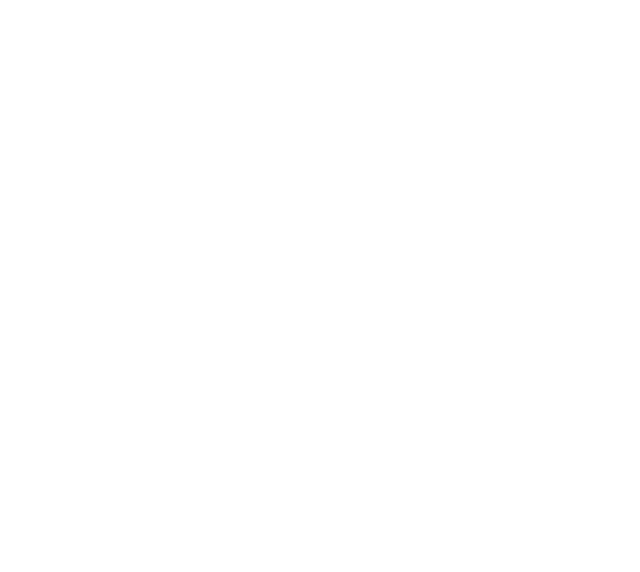
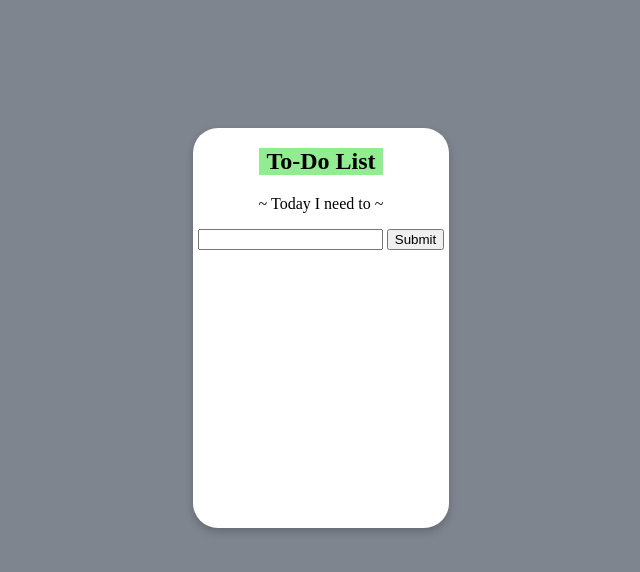
Before and after one commit to dts-kominfo-rea2a/challenge-08-rivalrexy, a website: page index.html in a window 1280 px wide. Shown: the whole page, without its empty margins (319-959 px from the left). Drawn offline with Linux system fonts and the light colour scheme.

Commit message:
firstCommitTugas

```diff
--- a/index.html
+++ b/index.html
@@ -5,18 +5,57 @@
     <meta http-equiv="X-UA-Compatible" content="IE=edge" />
     <meta name="viewport" content="width=device-width, initial-scale=1.0" />
     <title>Challenge - DOM</title>
+    <style>
+        html,
+        body {
+            margin-left: 0;
+            margin-right: 0;
+            padding-left: 0;
+            padding-right: 0;
+            background-color: #7e858f;
+        }
+      .card {
+            background-color: #FFFFFF;
+            margin: 10% 40% 0 40%;
+            /* padding: 1em; */
+            box-shadow: 0 4px 8px 0 rgba(0, 0, 0, 0.2);
+            transition: 0.3s;
+            border-radius: 25px;
+            height: 50vh;
+            align-items: center;
+            display: flex;
+            flex-direction: column;
+      }
+
+      h1{
+        text-align: center;
+      }
+
+      p{
+        text-align: center;
+      }
+    </style>
   </head>
   <body>
     <div id="app">
       <!-- TODO: Buatlah sebuah header dengan id todo-title -->
       <!-- TODO: Buatlah sebuah subtitle dengan id todo-subtitle -->
-
-      <!-- Section: input -->
-      <!-- TODO: Buatlah sebuah input bertipe text dengan id todo-input -->
-      <!-- TODO: Buatlah sebuah button dengan id todo-submit -->
-
-      <!-- Section output -->
-      <!-- TODO: Buatlah sebuah <ul> dengan id todo-output -->
+      <section class="card">
+        <div class="first-section">
+          <h1 style="background-color: lightgreen;" id="todo-title">To-Do List</h1>
+          <p id="todo-subtitle">~ Today I need to ~</p>
+        </div>
+        <!-- Section: input -->
+        <!-- TODO: Buatlah sebuah input bertipe text dengan id todo-input -->
+        <!-- TODO: Buatlah sebuah button dengan id todo-submit -->
+        <div class="second-section">
+          <input type="text" onkeypress="fnClickHandler(event)" id="todo-input">
+          <button onclick="fnClickHandler('submit')" id="todo-submit" >Submit</button>
+          <!-- Section output -->
+          <!-- TODO: Buatlah sebuah <ul> dengan id todo-output -->
+          <ul id="todo-output"></ul>
+        </div>
+      </section>
     </div>
 
     <!-- ! Untuk tantangan ini, script jangan diubah ke external js yah ! -->
@@ -25,11 +64,25 @@
       let button;
       let input;
       let output;
+      output = document.getElementById('todo-output');
+      input = document.getElementById('todo-input');
+
+      input.addEventListener("keypress", function(event) {
+  if (event.key === "Enter") {
+    event.preventDefault();
+    document.getElementById("myBtn").click();
+  }
+});
 
       // TODO: Buatlah sebuah fungsi dengan nama fnClickHandler
       // Fungsi yang digunakan untuk menambahkan tulisan
       // Jangan ubah cara deklarasi fungsinya, cukup isi saja
-      function fnClickHandler(toDoItem) {}
+      function fnClickHandler(toDoItem) {
+        console.log(toDoItem);
+        if (event.key === "Enter" || toDoItem === "submit") {
+          output.innerHTML += `<li>${input.value}</li>`;
+        }
+      }
 
       // TODO: register event onclick / addEventListener untuk button
       // akan menjalankan fungsi fnClickHandler
```
